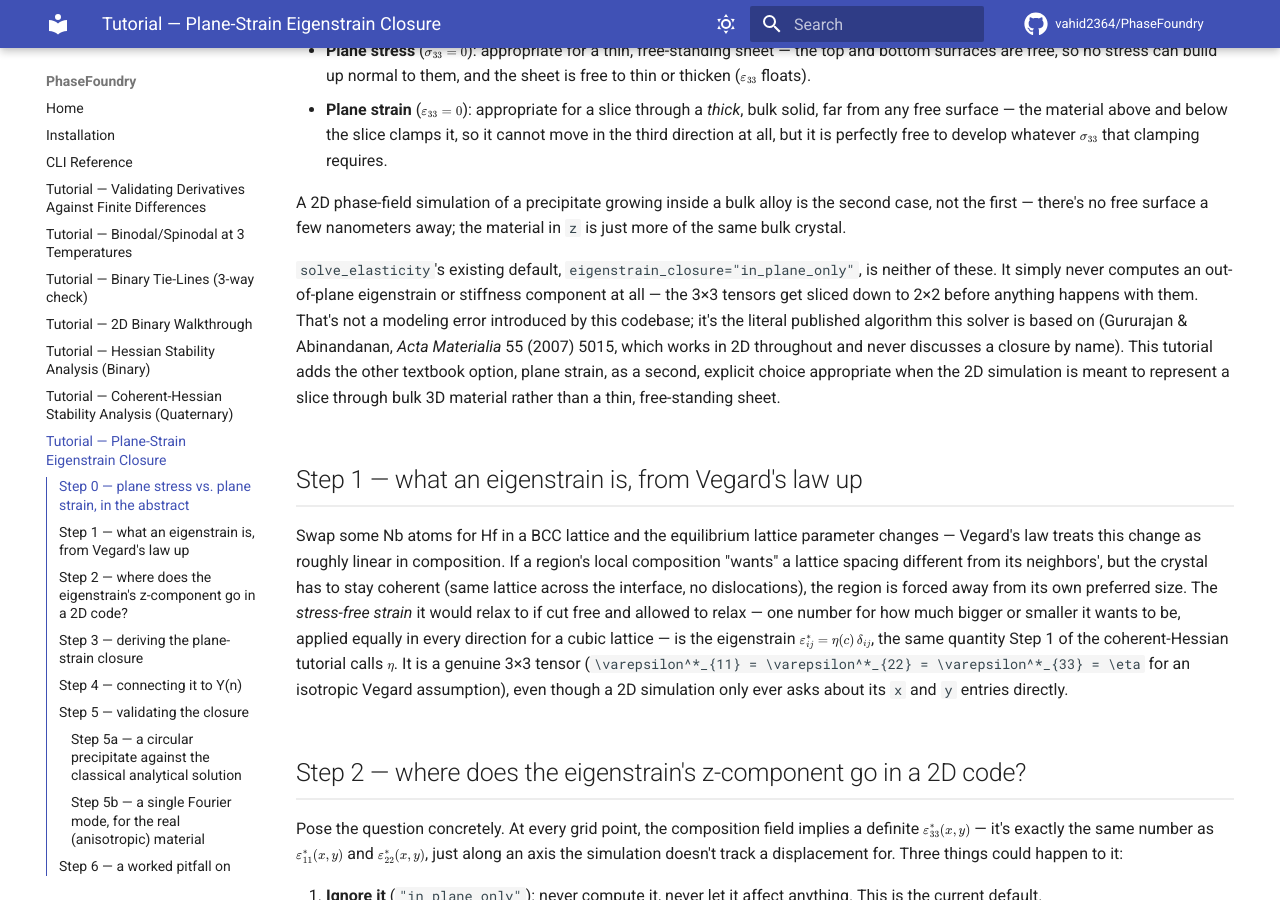
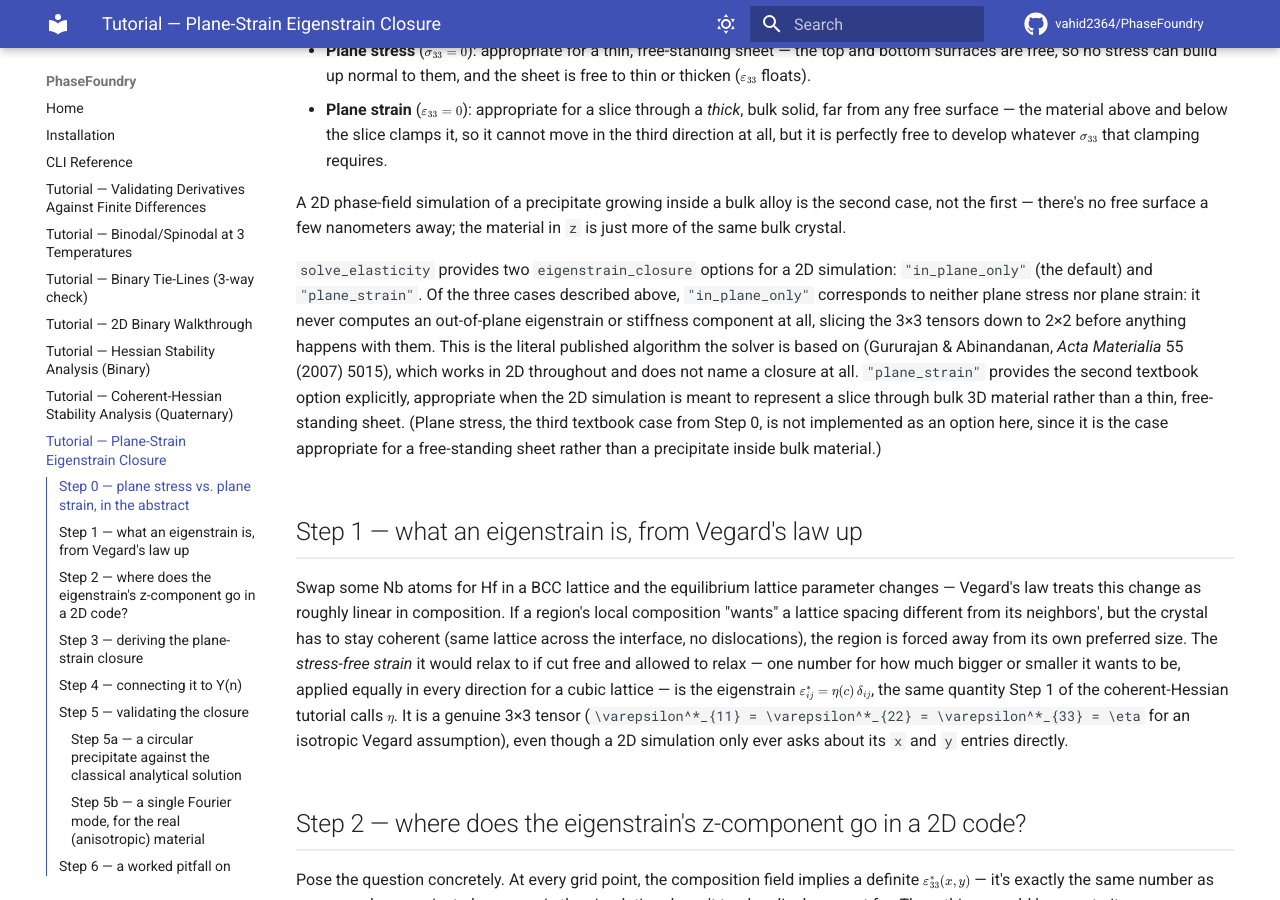
Before and after one commit to vahid2364/PhaseFoundry, an MkDocs documentation site: the page built from docs/tutorial_plane_strain_closure.md, in a window 1280 px wide and 900 px high, scrolled down 956 px. Built offline with MkDocs 1.6.1 and Material for MkDocs 9.7.7, drawn with Linux system fonts in a browser that asks for light colours; comment, search, counter and statistics services are not loaded.

Commit message:
Rephrase Step 0's closure description to lead with the options
States what solve_elasticity actually offers (two implemented closure
options) before describing how each relates to the three textbook
cases, instead of describing the default in terms of what it lacks.

```diff
--- a/docs/tutorial_plane_strain_closure.md
+++ b/docs/tutorial_plane_strain_closure.md
@@ -61,16 +61,20 @@ A 2D phase-field simulation of a precipitate growing inside a bulk alloy is
 the second case, not the first — there's no free surface a few nanometers
 away; the material in `z` is just more of the same bulk crystal.
 
-`solve_elasticity`'s existing default, `eigenstrain_closure="in_plane_only"`, is
-neither of these. It simply never computes an out-of-plane eigenstrain or
-stiffness component at all — the 3×3 tensors get sliced down to 2×2 before
-anything happens with them. That's not a modeling error introduced by this
-codebase; it's the literal published algorithm this solver is based on
-(Gururajan & Abinandanan, *Acta Materialia* 55 (2007) 5015, which works in
-2D throughout and never discusses a closure by name). This tutorial adds
-the other textbook option, plane strain, as a second, explicit choice
-appropriate when the 2D simulation is meant to represent a slice through
-bulk 3D material rather than a thin, free-standing sheet.
+`solve_elasticity` provides two `eigenstrain_closure` options for a 2D
+simulation: `"in_plane_only"` (the default) and `"plane_strain"`. Of the
+three cases described above, `"in_plane_only"` corresponds to neither
+plane stress nor plane strain: it never computes an out-of-plane
+eigenstrain or stiffness component at all, slicing the 3×3 tensors down to
+2×2 before anything happens with them. This is the literal published
+algorithm the solver is based on (Gururajan & Abinandanan, *Acta
+Materialia* 55 (2007) 5015), which works in 2D throughout and does not
+name a closure at all. `"plane_strain"` provides the second textbook
+option explicitly, appropriate when the 2D simulation is meant to
+represent a slice through bulk 3D material rather than a thin,
+free-standing sheet. (Plane stress, the third textbook case from Step 0,
+is not implemented as an option here, since it is the case appropriate
+for a free-standing sheet rather than a precipitate inside bulk material.)
 
 ## Step 1 — what an eigenstrain is, from Vegard's law up
 
```
